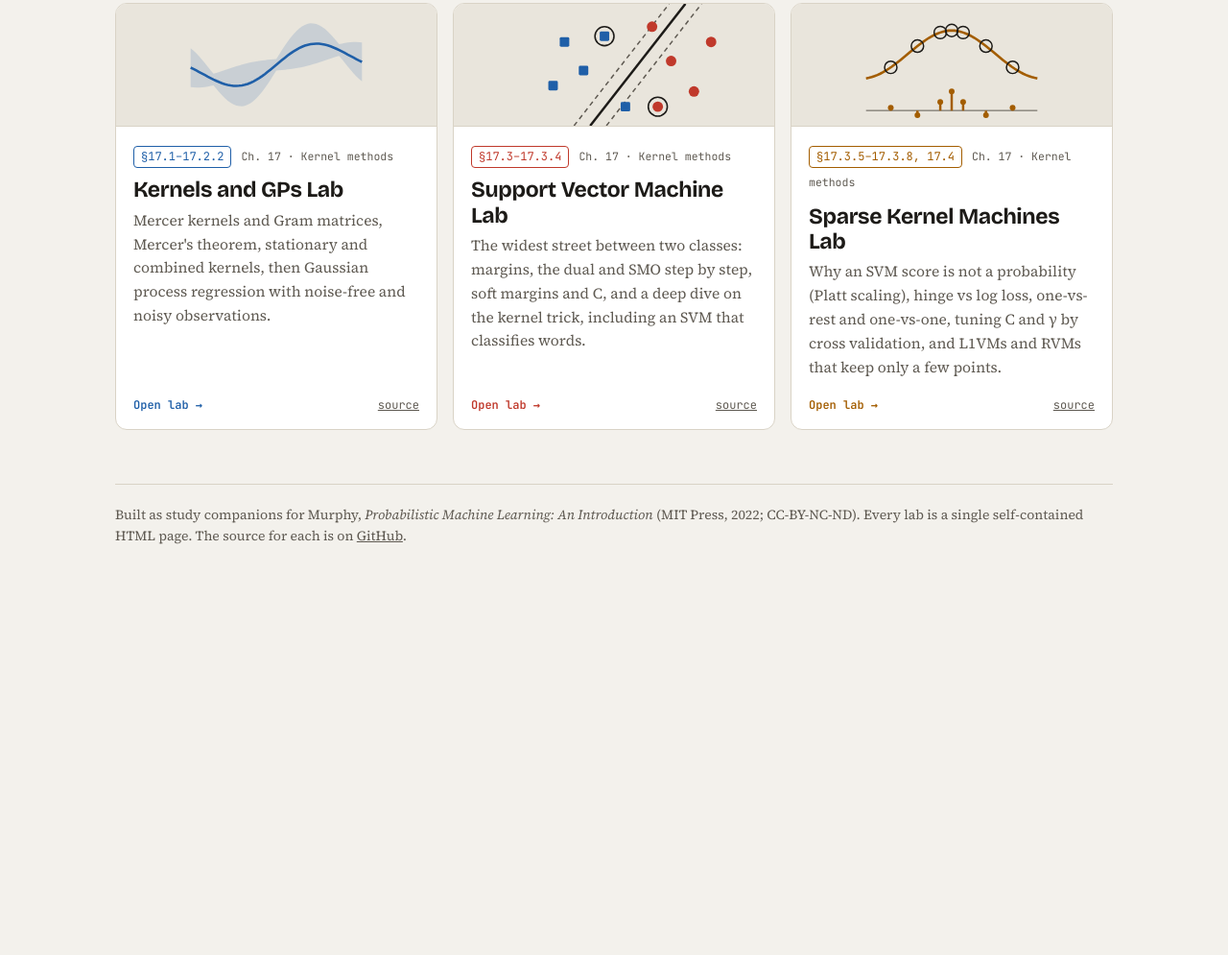
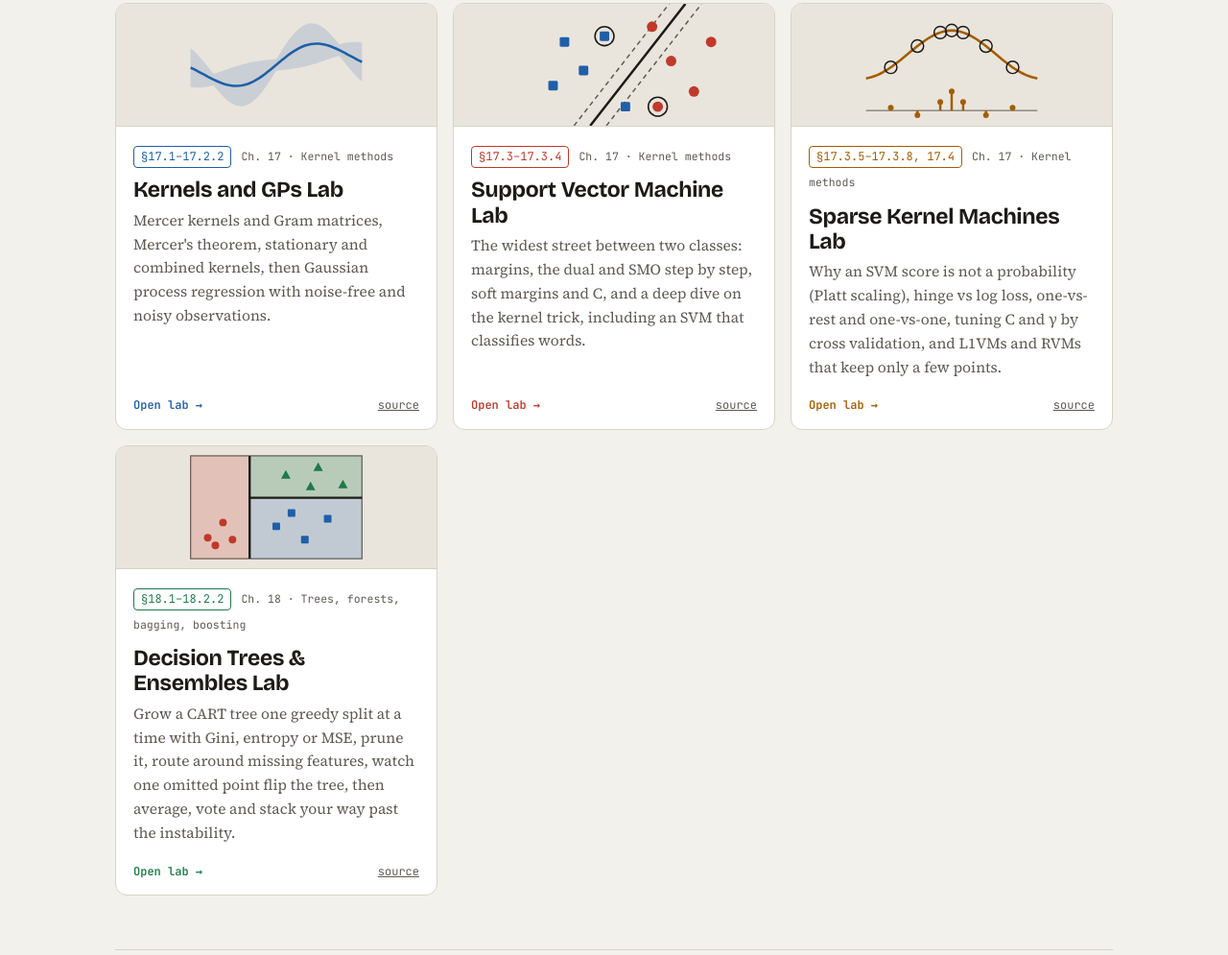
Before and after one commit to isaackrallison/473, a plain HTML site: page index.html in a window 1280 px wide. Shown: the part 1805-2800 px from the top of the page at 96% size. Before the commit the page ends 2446 px from the top, so only its background shows below. Drawn offline with nearby package versions, Linux system fonts and the light colour scheme.

Commit message:
Add decision trees and ensembles lab (§18.1–18.2.2)
Co-Authored-By: Claude Opus 5.5 <noreply@anthropic.com>

```diff
--- a/index.html
+++ b/index.html
@@ -106,7 +106,9 @@ const LABS = [
   { ch: 17, chName: 'Kernel methods', sec: '§17.3–17.3.4', title: 'Support Vector Machine Lab', repo: 'support-vector-machines', color: '--b', art: 'svm',
     blurb: 'The widest street between two classes: margins, the dual and SMO step by step, soft margins and C, and a deep dive on the kernel trick, including an SVM that classifies words.' },
   { ch: 17, chName: 'Kernel methods', sec: '§17.3.5–17.3.8, 17.4', title: 'Sparse Kernel Machines Lab', repo: 'sparse-kernel-machines', color: '--e', art: 'rvm',
-    blurb: 'Why an SVM score is not a probability (Platt scaling), hinge vs log loss, one-vs-rest and one-vs-one, tuning C and γ by cross validation, and L1VMs and RVMs that keep only a few points.' }
+    blurb: 'Why an SVM score is not a probability (Platt scaling), hinge vs log loss, one-vs-rest and one-vs-one, tuning C and γ by cross validation, and L1VMs and RVMs that keep only a few points.' },
+  { ch: 18, chName: 'Trees, forests, bagging, boosting', sec: '§18.1–18.2.2', title: 'Decision Trees & Ensembles Lab', repo: 'decision-trees-ensembles', color: '--d', art: 'tree',
+    blurb: 'Grow a CART tree one greedy split at a time with Gini, entropy or MSE, prune it, route around missing features, watch one omitted point flip the tree, then average, vote and stack your way past the instability.' }
 ];
 
 const ART = {
@@ -121,6 +123,7 @@ const ART = {
   gp: c => { let m = '', u = '', l = ''; for (let x = 70; x <= 250; x += 3) { const t = (x - 160) / 40, y = 64 - 26 * Math.sin(t * 1.3) * Math.exp(-t * t / 8), w = 6 + 16 * Math.min(1, Math.abs(Math.sin(t * 1.9))); m += (x === 70 ? 'M' : 'L') + x + ',' + y.toFixed(1); u += (x === 70 ? 'M' : 'L') + x + ',' + (y - w).toFixed(1); l = 'L' + x + ',' + (y + w).toFixed(1) + l; } return `<path d="${u}${l}Z" fill="var(${c})" opacity=".16"/><path d="${m}" fill="none" stroke="var(${c})" stroke-width="2.6"/>`; },
   svm: c => `<path d="M118,128L218,0M152,128L252,0" stroke="var(--muted)" stroke-width="1.5" stroke-dasharray="5 4"/><path d="M135,128L235,0" stroke="var(--ink)" stroke-width="2.5"/>${[[108, 40], [128, 70], [96, 86], [150, 34], [172, 108]].map(([x, y]) => `<rect x="${x - 5}" y="${y - 5}" width="10" height="10" rx="1.5" fill="var(--a)"/>`).join('')}${[[220, 60], [244, 92], [206, 108], [262, 40], [200, 24]].map(([x, y]) => `<circle cx="${x}" cy="${y}" r="5.5" fill="var(${c})"/>`).join('')}<circle cx="150" cy="34" r="10" fill="none" stroke="var(--ink)" stroke-width="1.6"/><circle cx="206" cy="108" r="10" fill="none" stroke="var(--ink)" stroke-width="1.6"/>`,
   rvm: c => { let d = ''; for (let x = 70; x <= 250; x += 3) { const t = (x - 160) / 22; d += (x === 70 ? 'M' : 'L') + x + ',' + (70 - 42 * (Math.abs(t) < 1e-6 ? 1 : Math.sin(t) / t)).toFixed(1); } const S = [[96, 6], [124, -10], [148, 18], [160, 40], [172, 18], [196, -10], [224, 6]]; return `<line x1="70" x2="250" y1="112" y2="112" stroke="var(--muted)" stroke-width="1"/>${S.map(([x, h]) => `<line x1="${x}" x2="${x}" y1="112" y2="${112 - h * .5}" stroke="var(${c})" stroke-width="2.5"/><circle cx="${x}" cy="${112 - h * .5}" r="3" fill="var(${c})"/>`).join('')}<path d="${d}" fill="none" stroke="var(${c})" stroke-width="2.6"/>${S.map(([x]) => { const t = (x - 160) / 22; return `<circle cx="${x}" cy="${(70 - 42 * (Math.abs(t) < 1e-6 ? 1 : Math.sin(t) / t)).toFixed(1)}" r="6.5" fill="none" stroke="var(--ink)" stroke-width="1.5"/>`; }).join('')}`; },
+  tree: c => `<rect x="70" y="10" width="180" height="108" fill="none" stroke="var(--muted)" stroke-width="1.2"/><rect x="70" y="10" width="62" height="108" fill="var(--b)" opacity=".2"/><rect x="132" y="10" width="118" height="44" fill="var(${c})" opacity=".24"/><rect x="132" y="54" width="118" height="64" fill="var(--a)" opacity=".2"/><path d="M132,10V118M132,54H250" stroke="var(--ink)" stroke-width="2.4"/>${[[88, 96], [104, 80], [96, 104], [114, 98]].map(([x, y]) => `<circle cx="${x}" cy="${y}" r="4" fill="var(--b)"/>`).join('')}${[[160, 84], [190, 98], [214, 76], [176, 70]].map(([x, y]) => `<rect x="${x - 4}" y="${y - 4}" width="8" height="8" rx="1" fill="var(--a)"/>`).join('')}${[[170, 30], [204, 22], [230, 40], [196, 42]].map(([x, y]) => `<path d="M${x},${y - 5}L${x + 5},${y + 4}L${x - 5},${y + 4}Z" fill="var(${c})"/>`).join('')}`,
   em: c => { let o = '', b = ''; for (let x = 70; x <= 250; x += 3) { const t = (x - 160) / 60; o += (x === 70 ? 'M' : 'L') + x + ',' + (90 - 40 * Math.exp(-((t + .7) ** 2) * 2) - 52 * Math.exp(-((t - .8) ** 2) * 2.5)).toFixed(1); } for (let x = 110; x <= 230; x += 3) { const t = (x - 172) / 60; b += (x === 110 ? 'M' : 'L') + x + ',' + (44 + 180 * t * t).toFixed(1); } return `<path d="${o}" fill="none" stroke="var(${c})" stroke-width="2.5" stroke-dasharray="7 5"/><path d="${b}" fill="none" stroke="var(--a)" stroke-width="2.5"/><circle cx="172" cy="44" r="5" fill="var(--ink)"/>`; }
 };
 
```
